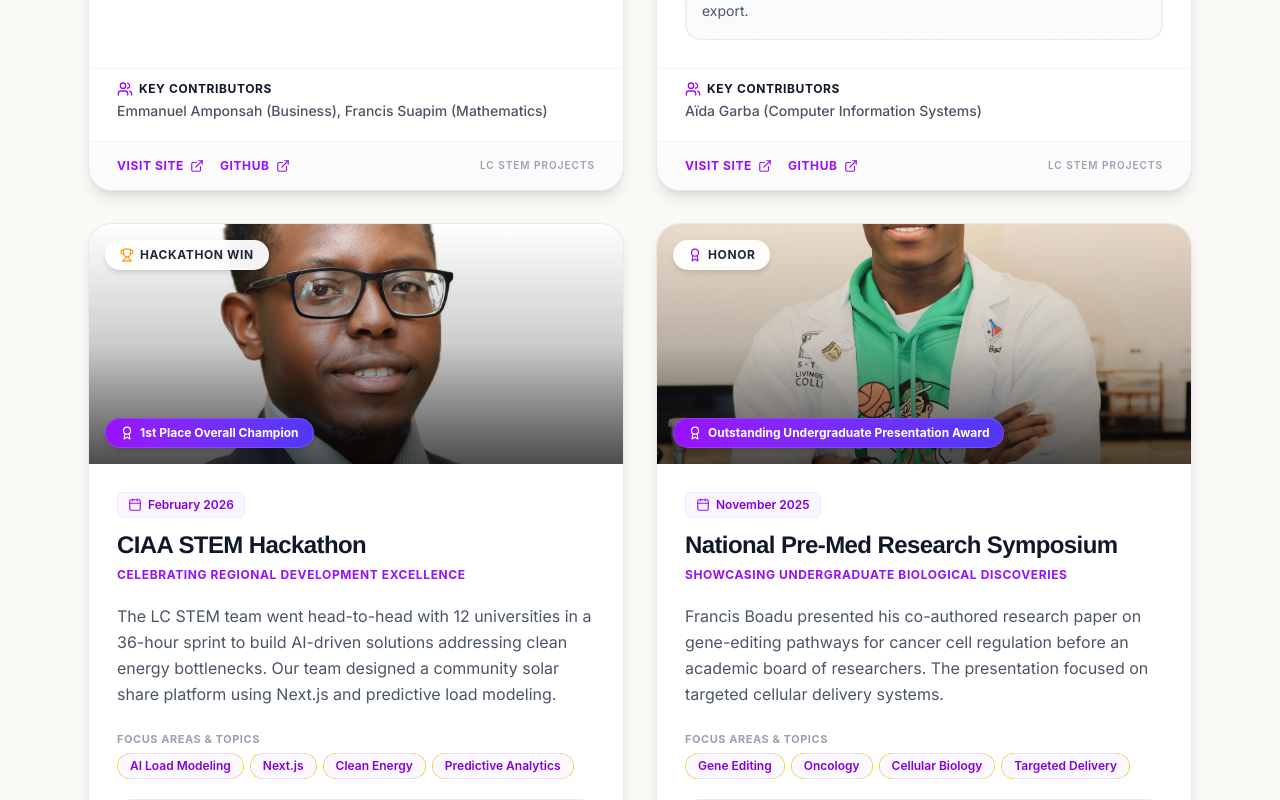
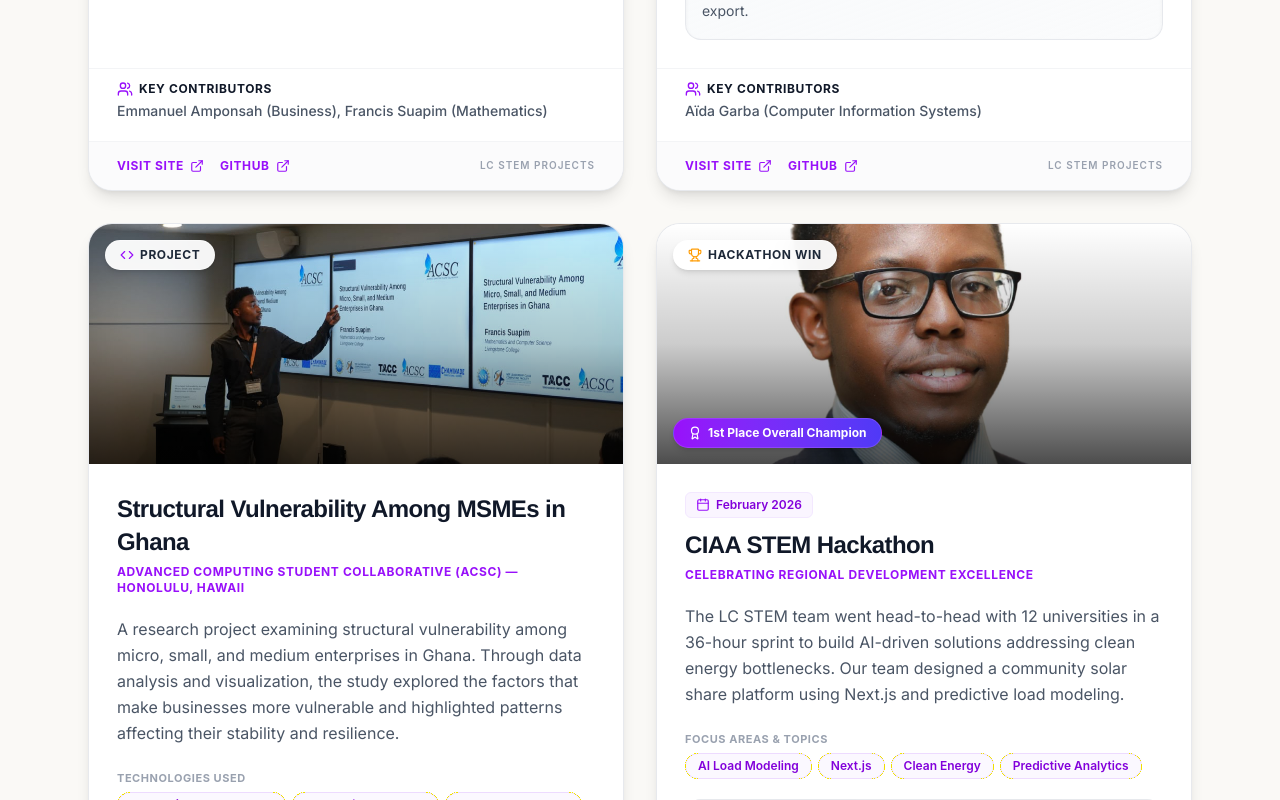
Before and after one commit to Aidarag/lc-stem-website, a Next.js app: page /projects in a window 1280 px wide. Shown: the part 3271-4071 px from the top of the page. Built offline with nearby package versions, Linux system fonts and the light colour scheme; no server answers.

Commit message:
feat: add MSME structural vulnerability research project card with custom links and update community showcase names

```diff
--- a/src/app/projects/page.tsx
+++ b/src/app/projects/page.tsx
@@ -19,13 +19,15 @@ export default function AchievementsPage() {
       id: `project-${p.id}`,
       type: 'Projects' as const,
       title: p.title,
-      subtitle: p.team.join(', '),
+      subtitle: p.subtitle ?? p.team.join(', '),
       description: p.description,
       image: p.image,
       technologies: p.technologies,
       outcomes: p.outcomes,
       demoUrl: p.demoUrl,
       githubUrl: p.githubUrl,
+      demoText: p.demoText,
+      githubText: p.githubText,
       team: p.team,
       isProject: true,
       award: undefined,
@@ -48,6 +50,8 @@ export default function AchievementsPage() {
         outcomes: c.outcomes,
         demoUrl: c.link,
         githubUrl: undefined,
+        demoText: undefined,
+        githubText: undefined,
       };
     }),
   ];
@@ -324,7 +328,7 @@ export default function AchievementsPage() {
                         rel="noreferrer"
                         className="inline-flex items-center text-xs font-bold font-mono uppercase tracking-wider text-purple-600 hover:text-purple-800 transition-colors group/link"
                       >
-                        {achievement.isProject ? 'Visit Site' : 'View Presentation'}{' '}
+                        {achievement.demoText ?? (achievement.isProject ? 'Visit Site' : 'View Presentation')}{' '}
                         <ExternalLink className="ml-1.5 h-3.5 w-3.5 transition-transform group-hover/link:-translate-y-0.5 group-hover/link:translate-x-0.5" />
                       </a>
                     )}
@@ -335,7 +339,7 @@ export default function AchievementsPage() {
                         rel="noreferrer"
                         className="inline-flex items-center text-xs font-bold font-mono uppercase tracking-wider text-purple-600 hover:text-purple-800 transition-colors group/link"
                       >
-                        GitHub{' '}
+                        {achievement.githubText ?? 'GitHub'}{' '}
                         <ExternalLink className="ml-1.5 h-3.5 w-3.5 transition-transform group-hover/link:-translate-y-0.5 group-hover/link:translate-x-0.5" />
                       </a>
                     )}
--- a/src/components/home/CommunityShowcaseSection.tsx
+++ b/src/components/home/CommunityShowcaseSection.tsx
@@ -12,22 +12,23 @@ interface CommunityShowcaseSectionProps {
 }
 
 const marqueeCards = [
-  { name: 'Marcus Vance', major: 'CIS Major', project: 'AI-Powered Credentialing Platform', img: '/images/student-showcase/student1.jpeg' },
-  { name: 'Aaliyah Jones', major: 'Biology Pre-Med', project: 'Gene Regulation Assays Research', img: '/images/student-showcase/student2.jpeg' },
-  { name: 'Tariq Simmons', major: 'Math Honors', project: 'Actuarial Predictive Risk Model', img: '/images/student-showcase/student3.jpeg' },
-  { name: 'Maya Lin', major: 'Business & STEM', project: 'Quantitative Supply Chain Analytics', img: '/images/student-showcase/student4.jpeg' },
-  { name: 'Devin Carter', major: 'CIS Fellow', project: 'Mesh Network Router Protocols', img: '/images/student-showcase/student5.jpeg' },
-  { name: 'Dr. E. Vance', major: 'Biology Faculty', project: 'Environmental Sensor Research', img: '/images/student-showcase/student6.jpeg' },
-  { name: 'Jordan Smith', major: 'Data Science', project: 'Urban Transit Machine Learning Model', img: '/images/student-showcase/student7.jpeg' },
-  { name: 'Elena Rostova', major: 'Genetics Lab', project: 'CRISPR Sequence Mapping', img: '/images/student-showcase/student8.jpeg' },
-  { name: 'Marcus Vance', major: 'CIS Major', project: 'AI-Powered Credentialing Platform', img: '/images/student-showcase/student1.jpeg' },
-  { name: 'Aaliyah Jones', major: 'Biology Pre-Med', project: 'Gene Regulation Assays Research', img: '/images/student-showcase/student2.jpeg' },
-  { name: 'Tariq Simmons', major: 'Math Honors', project: 'Actuarial Predictive Risk Model', img: '/images/student-showcase/student3.jpeg' },
-  { name: 'Maya Lin', major: 'Business & STEM', project: 'Quantitative Supply Chain Analytics', img: '/images/student-showcase/student4.jpeg' },
-  { name: 'Devin Carter', major: 'CIS Fellow', project: 'Mesh Network Router Protocols', img: '/images/student-showcase/student5.jpeg' },
-  { name: 'Dr. E. Vance', major: 'Biology Faculty', project: 'Environmental Sensor Research', img: '/images/student-showcase/student6.jpeg' },
-  { name: 'Jordan Smith', major: 'Data Science', project: 'Urban Transit Machine Learning Model', img: '/images/student-showcase/student7.jpeg' },
-  { name: 'Elena Rostova', major: 'Genetics Lab', project: 'CRISPR Sequence Mapping', img: '/images/student-showcase/student8.jpeg' },
+  { name: 'Jerome Adonis', major: 'CIS Major', project: 'AWS Cloud Scaling Solutions', img: '/images/cis-student-success/jerome-adonis-aws-profile.jpeg' },
+  { name: 'Francis Boadu', major: 'Biology Pre-Med', project: 'Oncology Research & Mammalian Assays', img: '/images/biology-student-success/francis-boadu-duke-research.png' },
+  { name: 'Kamar Goudelock', major: 'Business & STEM', project: 'Wells Fargo Control Operations Analytics', img: '/images/business-student-success/kamar-goudelock-wells-fargo-internship.jpeg' },
+  { name: 'Sally Adenutsi', major: 'Math Honors', project: 'Global Leadership & Math Mentorship', img: '/images/math-student-success/sally-adenutsi-profile.jpeg' },
+  { name: 'Aïda Garba', major: 'CIS Major', project: 'Student Success Center Digital Timesheet', img: '/images/cis-student-success/im-aida-garba-profile.jpeg' },
+  { name: 'Jephter Ofori', major: 'CIS Fellow', project: 'Syngenta Data Automation Scripting', img: '/images/cis-student-success/jephter-ofori-syngenta-profile.jpeg' },
+  { name: 'Francis Suapim', major: 'Mathematics', project: 'ACSC Ghanaian MSME Structural Analysis', img: '/images/math-student-success/francis-suapim-profile.png' },
+  { name: 'Emmanuel Amponsah', major: 'Business & STEM', project: 'Asset Management & Equity Research', img: '/images/business-student-success/emmanuel-amponsah-business-profile.jpeg' },
+  // Duplicate for seamless infinite marquee scroll
+  { name: 'Jerome Adonis', major: 'CIS Major', project: 'AWS Cloud Scaling Solutions', img: '/images/cis-student-success/jerome-adonis-aws-profile.jpeg' },
+  { name: 'Francis Boadu', major: 'Biology Pre-Med', project: 'Oncology Research & Mammalian Assays', img: '/images/biology-student-success/francis-boadu-duke-research.png' },
+  { name: 'Kamar Goudelock', major: 'Business & STEM', project: 'Wells Fargo Control Operations Analytics', img: '/images/business-student-success/kamar-goudelock-wells-fargo-internship.jpeg' },
+  { name: 'Sally Adenutsi', major: 'Math Honors', project: 'Global Leadership & Math Mentorship', img: '/images/math-student-success/sally-adenutsi-profile.jpeg' },
+  { name: 'Aïda Garba', major: 'CIS Major', project: 'Student Success Center Digital Timesheet', img: '/images/cis-student-success/im-aida-garba-profile.jpeg' },
+  { name: 'Jephter Ofori', major: 'CIS Fellow', project: 'Syngenta Data Automation Scripting', img: '/images/cis-student-success/jephter-ofori-syngenta-profile.jpeg' },
+  { name: 'Francis Suapim', major: 'Mathematics', project: 'ACSC Ghanaian MSME Structural Analysis', img: '/images/math-student-success/francis-suapim-profile.png' },
+  { name: 'Emmanuel Amponsah', major: 'Business & STEM', project: 'Asset Management & Equity Research', img: '/images/business-student-success/emmanuel-amponsah-business-profile.jpeg' },
 ];
 
 export default function CommunityShowcaseSection({ onSelectVideo }: CommunityShowcaseSectionProps) {
--- a/src/data/stemData.ts
+++ b/src/data/stemData.ts
@@ -17,12 +17,15 @@ export interface StudentSpotlight {
 export interface StudentProject {
   id: string;
   title: string;
+  subtitle?: string;
   description: string;
   technologies: string[];
   team: string[];
   outcomes: string;
   demoUrl?: string;
   githubUrl?: string;
+  demoText?: string;
+  githubText?: string;
   image: string;
   featured: boolean;
 }
@@ -428,6 +431,21 @@ export const studentProjects: StudentProject[] = [
     githubUrl: 'https://github.com/Aidarag/lc-stem-website',
     image: '/images/cis-student-success/im-aida-garba-profile.jpeg',
     featured: false
+  },
+  {
+    id: '5',
+    title: 'Structural Vulnerability Among MSMEs in Ghana',
+    subtitle: 'Advanced Computing Student Collaborative (ACSC) — Honolulu, Hawaii',
+    description: 'A research project examining structural vulnerability among micro, small, and medium enterprises in Ghana. Through data analysis and visualization, the study explored the factors that make businesses more vulnerable and highlighted patterns affecting their stability and resilience.',
+    technologies: ['Python (Pandas/NumPy)', 'Matplotlib & Seaborn', 'Jupyter Notebooks', 'Data Analysis', 'Data Visualization'],
+    team: ['Francis Suapim (Computer Information Systems)', 'Aïda Garba (Computer Information Systems)'],
+    outcomes: 'Selected to participate in the Advanced Computing Student Collaborative, a research program focused on advanced computing, data science, and AI for societal impact. Completed the research project and presented the findings during the program’s final presentation.',
+    demoUrl: '#',
+    githubUrl: '#',
+    demoText: 'View Presentation',
+    githubText: 'View Research',
+    image: '/images/math-student-success/francis-suapim-acsc-presentation.png',
+    featured: false
   }
 ];
 
```
Also changed, not shown: public/images/math-student-success/francis-suapim-acsc-presentation.png (added).
